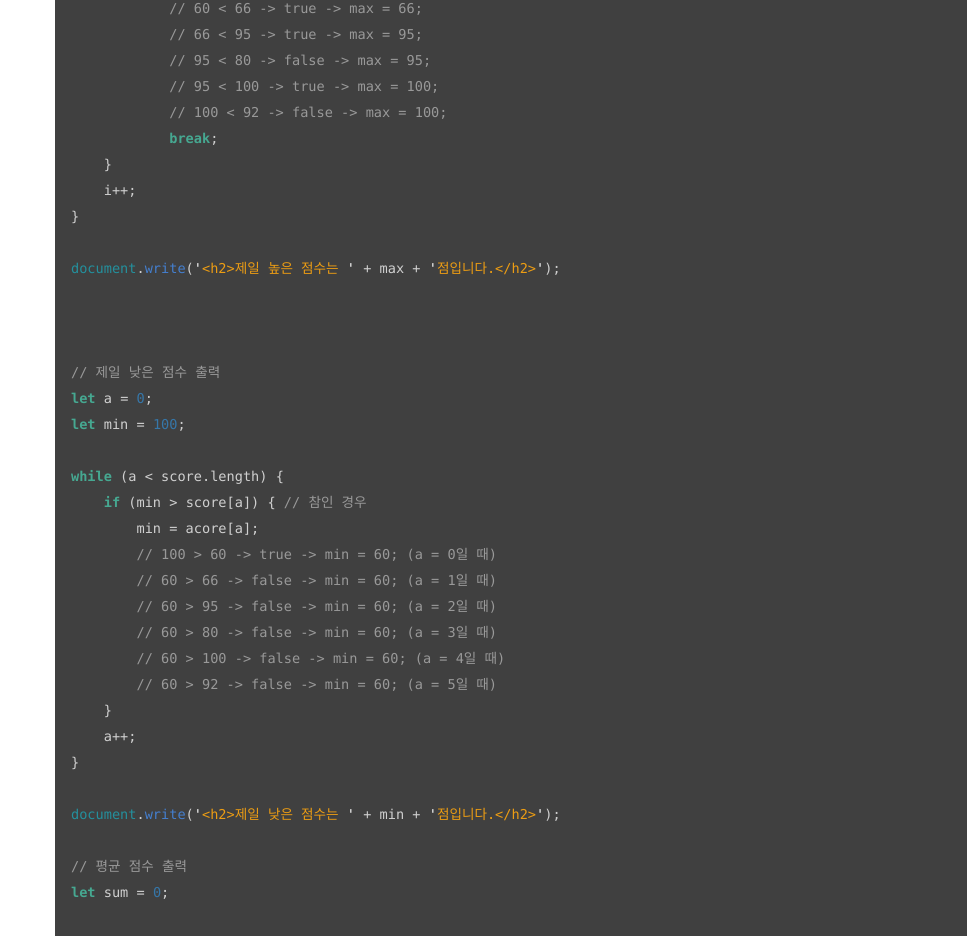
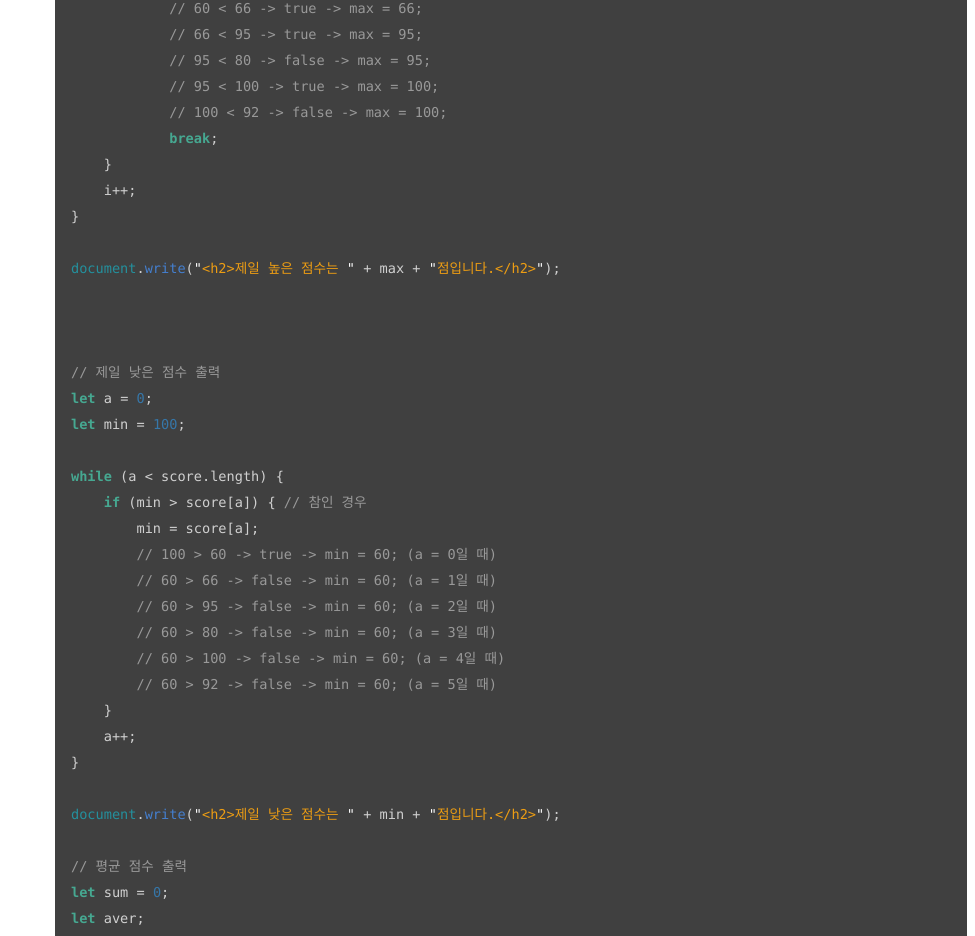
Before and after one commit to absolutelyfullycapable/absolutelyfullycapable.github.io, a Jekyll site: the page built from _posts/2021-01-15-javascript-array-examples.md, in a window 1280 px wide and 1400 px high, scrolled down 3762 px. Shown: the top 936 px of the window, without its empty margins (305-1280 px from the left). Built offline with Jekyll 4.4.1, drawn with Linux system fonts in a browser that asks for light colours; comment, search, counter and statistics services are not loaded; some of the changed text lies outside the part shown.

Commit message:
Update 2021-01-15-javascript-array-examples.md

````diff
--- a/_posts/2021-01-15-javascript-array-examples.md
+++ b/_posts/2021-01-15-javascript-array-examples.md
@@ -127,7 +127,7 @@ while (i < score.length) {
     i++;
 }
 
-document.write('<h2>제일 높은 점수는 ' + max + '점입니다.</h2>');
+document.write("<h2>제일 높은 점수는 " + max + "점입니다.</h2>");
 
 
 
@@ -137,7 +137,7 @@ let min = 100;
 
 while (a < score.length) {
     if (min > score[a]) { // 참인 경우
-        min = acore[a];
+        min = score[a];
         // 100 > 60 -> true -> min = 60; (a = 0일 때)
         // 60 > 66 -> false -> min = 60; (a = 1일 때)
         // 60 > 95 -> false -> min = 60; (a = 2일 때)
@@ -148,20 +148,20 @@ while (a < score.length) {
     a++;
 }
 
-document.write('<h2>제일 낮은 점수는 ' + min + '점입니다.</h2>');
+document.write("<h2>제일 낮은 점수는 " + min + "점입니다.</h2>");
 
 // 평균 점수 출력
 let sum = 0;
+let aver;
 
 for (let x = 0; x < score.length; x++) {
     score[x] = Number(score[x]);
     sum += score[x];
 }
 
-aver = sum / arr.length;
-aver = Math.round(aver); // 소수점 이하 반올림
+aver = Math.round(sum / score.length); // Math.round() => 소수점 이하 반올림
 
-document.write('<h2>평균 점수는 약 ' + aver + '점입니다.</h2>');
+document.write("<h2>평균 점수는 약 " + aver + "점입니다.</h2>");
 ```
 
 ![result](https://img1.daumcdn.net/thumb/R1280x0/?scode=mtistory2&fname=https%3A%2F%2Fblog.kakaocdn.net%2Fdn%2Fcw01rr%2FbtqTDcU5Jld%2FcWsJKHkLz2QKHti2hk31S1%2Fimg.png)
@@ -188,9 +188,9 @@ for (let i in score) {
 	}
 }
 
-average = Math.round((sum / score.length));
+average = Math.round(sum / score.length);
 
-document.write('<h2>제시된 점수의 최저점은 ' + min + '점이고, 최고점은 ' + max + '점이며 평균은 약 ' + average + '점입니다.</h2>');
+document.write("<h2>제시된 점수의 최저점은 " + min + "점이고, 최고점은 " + max + "점이며 평균은 약 " + average + "점입니다.</h2>");
 ```
 
 ![result](https://img1.daumcdn.net/thumb/R1280x0/?scode=mtistory2&fname=https%3A%2F%2Fblog.kakaocdn.net%2Fdn%2FRU6Lq%2Fbtq037qk8hC%2FSaGDlVBCUCWKF66gcrEdck%2Fimg.png)
````
Also changed, not shown: other parts of _posts/2021-01-15-javascript-array-examples.md (+1 -1 lines).
